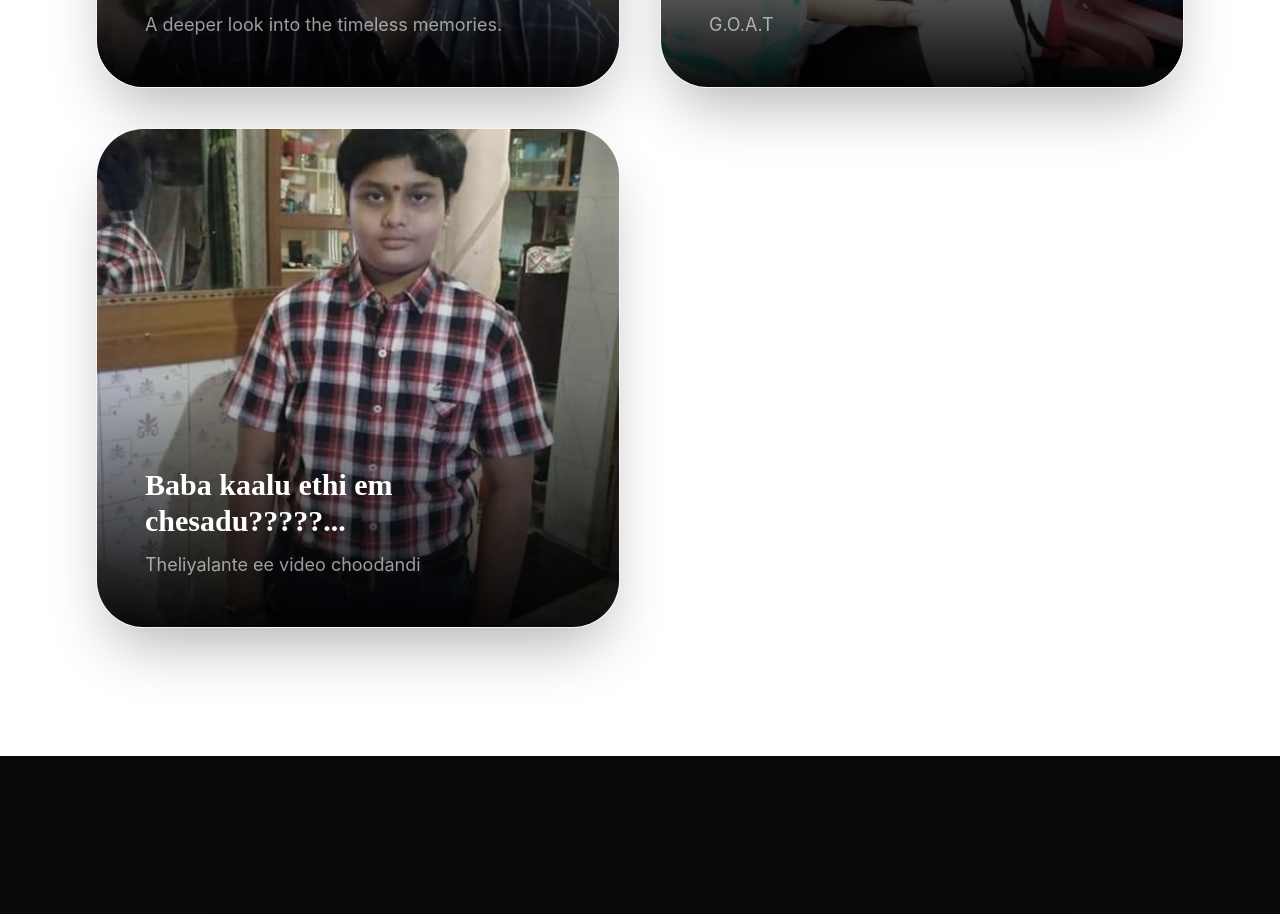
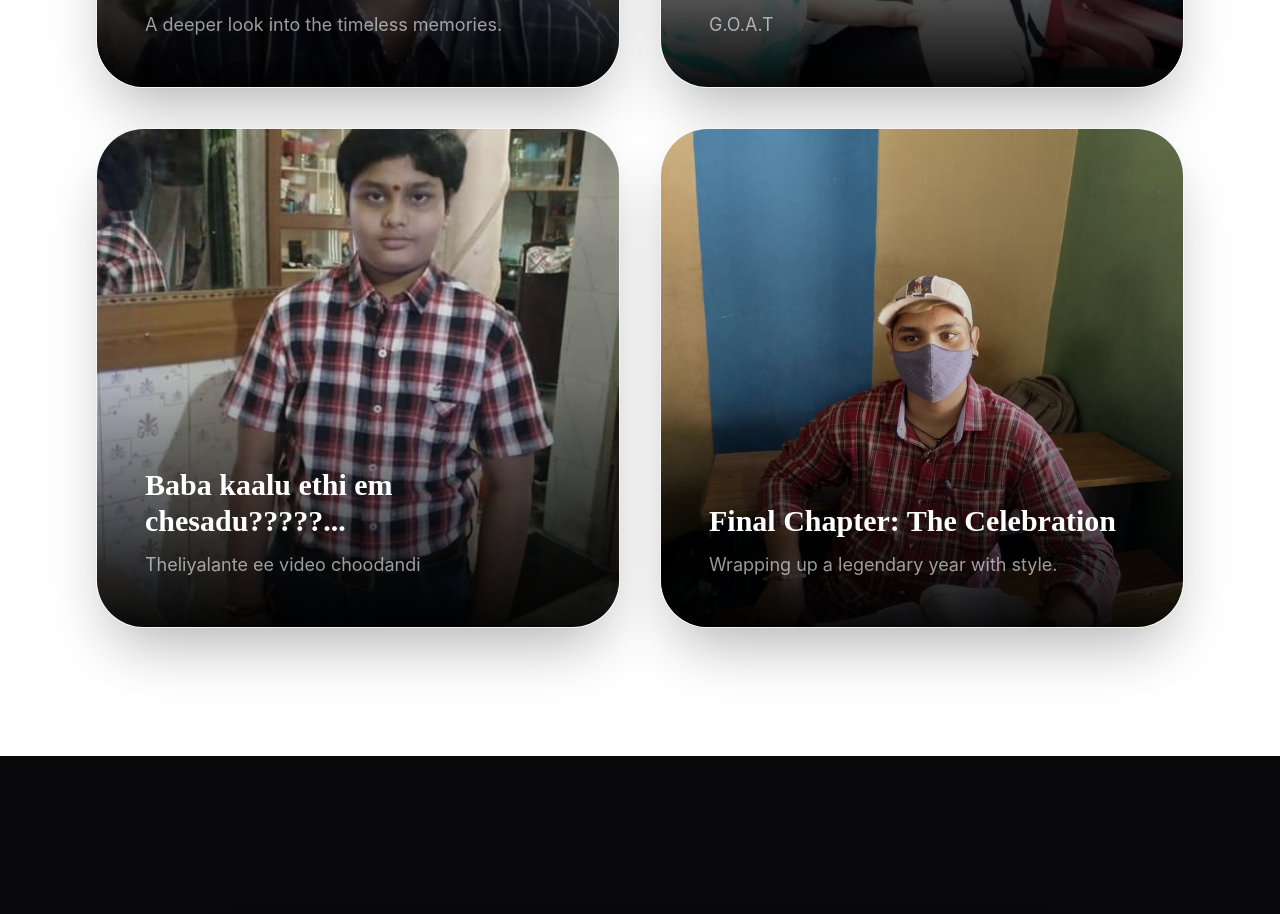
Before and after one commit to s-u-b-b-u/Birthday-Wishes, a React (Vite) app: page / in a window 1280 px wide. Shown: the part 3060-3974 px from the top of the page. Built offline with nearby package versions, Linux system fonts and the light colour scheme.

Commit message:
Content Update: Added v6 to Cinematic Story highlights

```diff
--- a/src/App.jsx
+++ b/src/App.jsx
@@ -39,6 +39,7 @@ import v2 from './assets/gallery/v2.mp4';
 import v3 from './assets/gallery/v3.mp4';
 import v4 from './assets/gallery/v4.mp4';
 import v5 from './assets/gallery/v5.mp4';
+import v6 from './assets/gallery/v6.mp4';
 import w1 from './assets/gallery/w1.mp4';
 import w2 from './assets/gallery/w2.mp4';
 import w3 from './assets/gallery/w3.mp4';
@@ -68,7 +69,8 @@ const videos = [
   { src: v2, title: "The Best Moments", desc: "Laughter, debates, and everything in between." },
   { src: v3, title: "The memories of school trip", desc: "A deeper look into the timeless memories." },
   { src: v5, title: "The Greatest Batsman", desc: "G.O.A.T" },
-  { src: v4, title: "Baba kaalu ethi em chesadu?????...", desc: "Theliyalante ee video choodandi" }
+  { src: v4, title: "Baba kaalu ethi em chesadu?????...", desc: "Theliyalante ee video choodandi" },
+  { src: v6, title: "Final Chapter: The Celebration", desc: "Wrapping up a legendary year with style." }
 ];
 const vaultVideos = [
   { src: w1, title: "A Special Fragment", desc: "Captured in the silence of the vault." },
```
Also changed, not shown: 1 other file (tests, documents, lock files or other folders).
